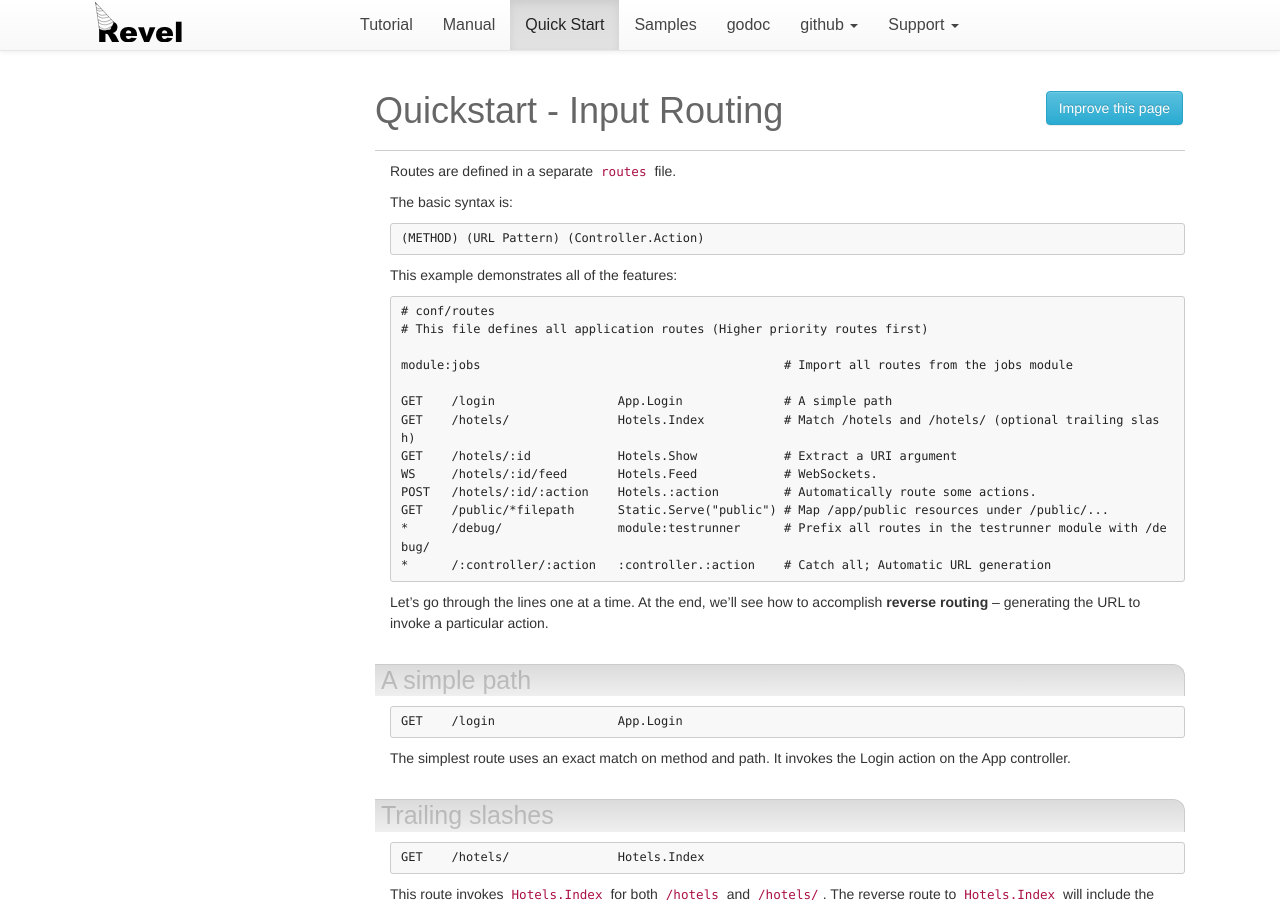
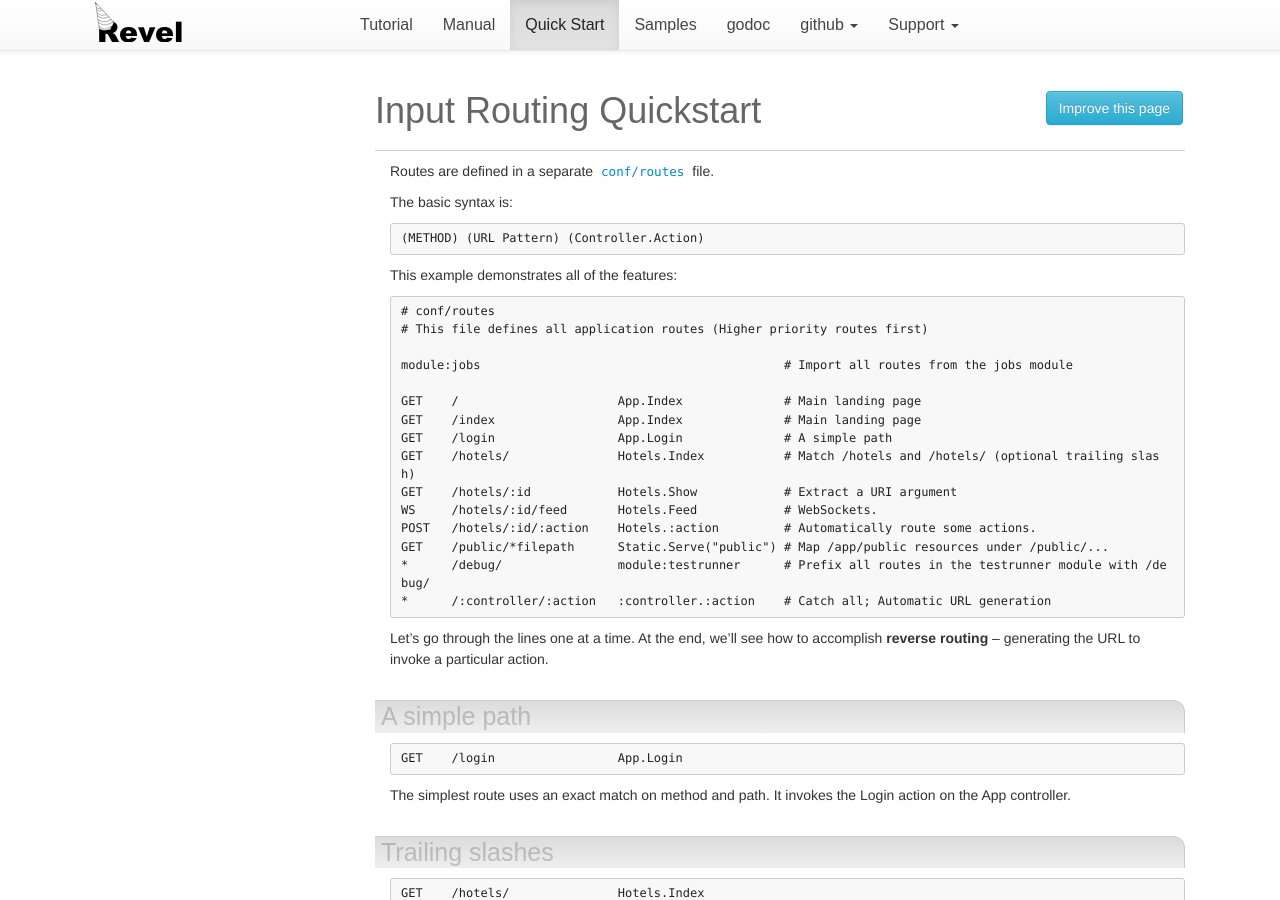
Before and after one commit to revel/revel.github.io, a Jekyll site: the page built from quickstart/routing.md, in a window 1280 px wide and 900 px high. Built offline with Jekyll 4.4.1, drawn with Linux system fonts in a browser that asks for light colours; nearby versions of some CDN libraries; comment, search, counter and statistics services are not loaded.

Commit message:
hot fix errors on quickstart

```diff
--- a/quickstart/controller/input/routing/index.md
+++ b/quickstart/routing.md
@@ -1,9 +1,9 @@
 ---
 layout: quickstart
-title: Quickstart - Input Routing
+title:  Input Routing Quickstart
 ---
 
-Routes are defined in a separate `routes` file.
+Routes are defined in a separate [`conf/routes`](../manual/routing.html) file.
 
 The basic syntax is:
 
@@ -17,6 +17,8 @@ This example demonstrates all of the features:
 
 module:jobs                                          # Import all routes from the jobs module
 
+GET    /                      App.Index              # Main landing page
+GET    /index                 App.Index              # Main landing page
 GET    /login                 App.Login              # A simple path
 GET    /hotels/               Hotels.Index           # Match /hotels and /hotels/ (optional trailing slash)
 GET    /hotels/:id            Hotels.Show            # Extract a URI argument
```
Also changed, not shown: _layouts/quickstart.html (+7 -7 lines), fabfile.py (added, +8 -0 lines), quickstart/controller/index.md (deleted, +0 -64 lines), quickstart/controllers.md (added, +68 -0 lines), quickstart/index.md (+6 -1 lines), quickstart/parameters.md (renamed from quickstart/controller/input/parameters/index.md), 1 other file.
